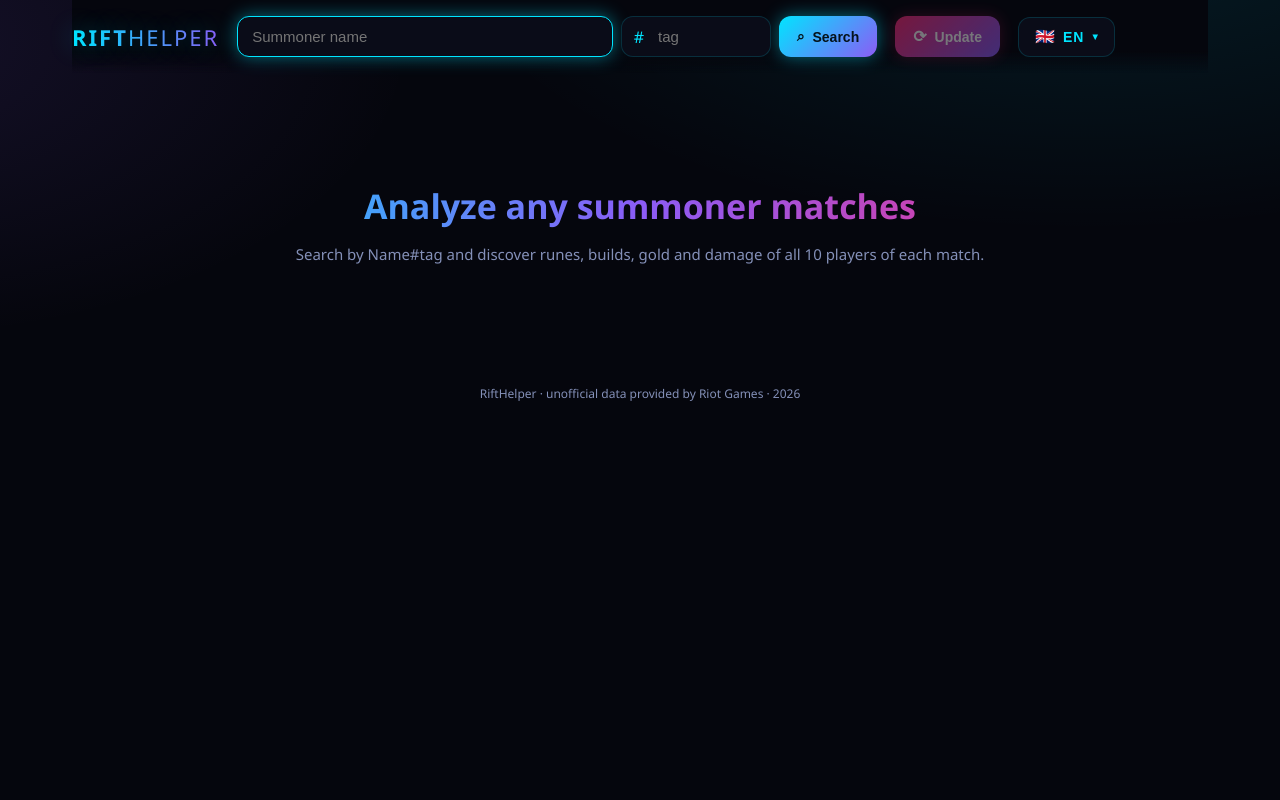
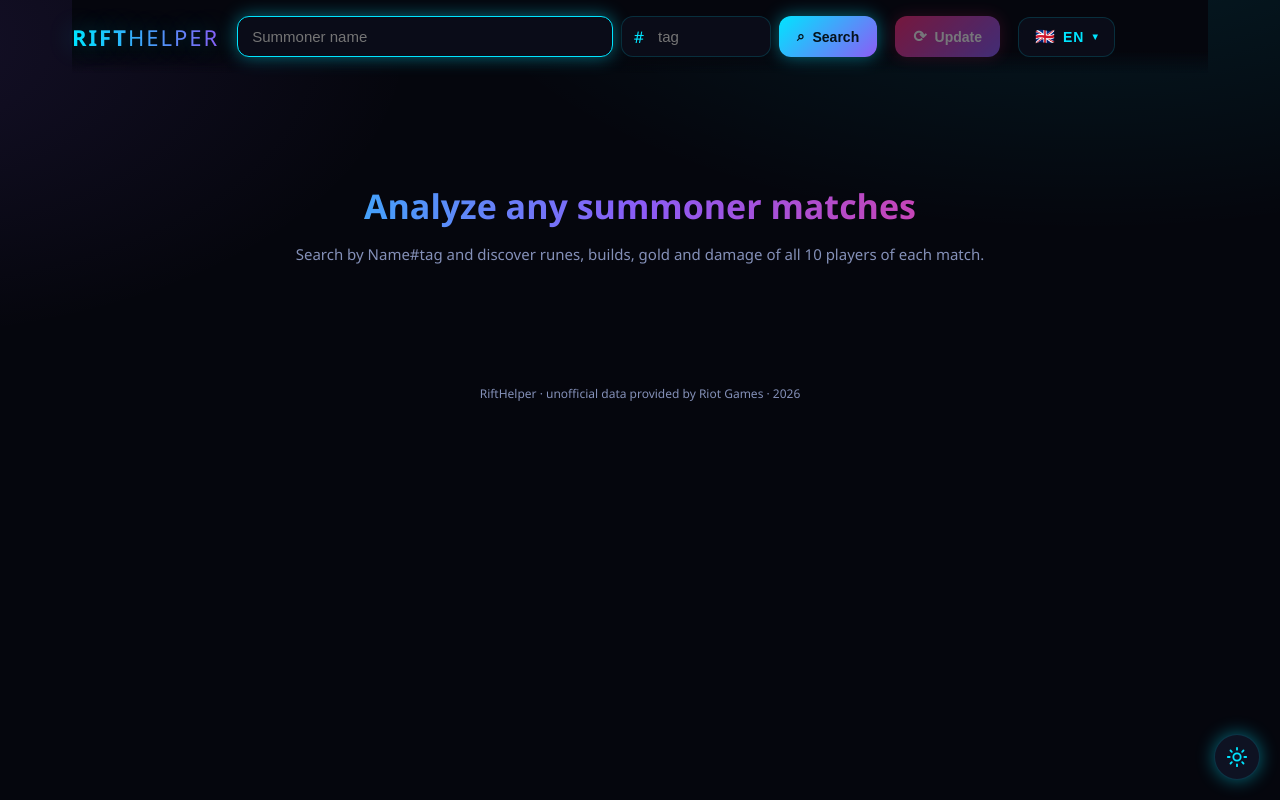
Before and after one commit to Elensito/RiftHelper, a React (Vite) app in the folder web/: page / in a window 1280 px wide. Built offline with nearby package versions, Linux system fonts and the light colour scheme.

Commit message:
Web: anadir modo claro/oscuro con boton flotante (dark por defecto, light nuevo) y mover riot.txt a public/ para que sobreviva a los builds

```diff
--- a/web/src/App.jsx
+++ b/web/src/App.jsx
@@ -3,6 +3,7 @@ import SearchBar from './components/SearchBar.jsx'
 import ProfileHeader from './components/ProfileHeader.jsx'
 import MatchCard from './components/MatchCard.jsx'
 import LangSwitcher from './components/LangSwitcher.jsx'
+import ThemeToggle from './components/ThemeToggle.jsx'
 import { fetchSummoner } from './api.js'
 import { t } from './i18n.js'
 
@@ -12,6 +13,12 @@ export default function App() {
   const [refreshing, setRefreshing] = useState(false)
   const [error, setError] = useState('')
   const [lang, setLang] = useState('en')
+  const [theme, setTheme] = useState(() => localStorage.getItem('rh-theme') || 'dark')
+
+  useEffect(() => {
+    document.documentElement.dataset.theme = theme
+    localStorage.setItem('rh-theme', theme)
+  }, [theme])
 
   const load = async (name, tag, silent = false) => {
     setError('')
@@ -60,6 +67,8 @@ export default function App() {
         <LangSwitcher lang={lang} onChange={setLang} />
       </header>
 
+      <ThemeToggle theme={theme} onChange={setTheme} />
+
       {error && (
         <div className="error-banner">
           <span className="err-dot">⚠</span> {error}
--- /dev/null
+++ b/web/src/components/ThemeToggle.jsx
@@ -0,0 +1,23 @@
+export default function ThemeToggle({ theme, onChange }) {
+  const dark = theme !== 'light'
+
+  return (
+    <button
+      className="theme-toggle"
+      onClick={() => onChange(dark ? 'light' : 'dark')}
+      aria-label={dark ? 'Light mode' : 'Dark mode'}
+      title={dark ? 'Light mode' : 'Dark mode'}
+    >
+      {dark ? (
+        <svg viewBox="0 0 24 24" fill="none" stroke="currentColor" strokeWidth="2" strokeLinecap="round">
+          <circle cx="12" cy="12" r="4" />
+          <path d="M12 2v2M12 20v2M4.93 4.93l1.41 1.41M17.66 17.66l1.41 1.41M2 12h2M20 12h2M4.93 19.07l1.41-1.41M17.66 6.34l1.41-1.41" />
+        </svg>
+      ) : (
+        <svg viewBox="0 0 24 24" fill="none" stroke="currentColor" strokeWidth="2" strokeLinecap="round" strokeLinejoin="round">
+          <path d="M21 12.79A9 9 0 1 1 11.21 3 7 7 0 0 0 21 12.79z" />
+        </svg>
+      )}
+    </button>
+  )
+}
--- a/web/src/styles.css
+++ b/web/src/styles.css
@@ -14,6 +14,35 @@
   --glow-cyan: 0 0 18px rgba(0, 229, 255, 0.45);
   --glow-green: 0 0 18px rgba(0, 255, 157, 0.4);
   --glow-red: 0 0 18px rgba(255, 61, 94, 0.4);
+  --panel: rgba(10, 12, 24, 0.6);
+  --panel-soft: rgba(10, 12, 24, 0.45);
+}
+
+:root[data-theme='light'] {
+  --bg: #eef2f9;
+  --bg-2: #ffffff;
+  --card: rgba(255, 255, 255, 0.85);
+  --card-solid: #ffffff;
+  --border: rgba(0, 140, 175, 0.3);
+  --cyan: #0a8fb0;
+  --pink: #e03378;
+  --green: #00a86b;
+  --red: #e0445f;
+  --violet: #7c5cff;
+  --text: #1a2033;
+  --muted: #5d6b8a;
+  --glow-cyan: 0 0 18px rgba(10, 143, 176, 0.35);
+  --glow-green: 0 0 18px rgba(0, 168, 107, 0.3);
+  --glow-red: 0 0 18px rgba(224, 68, 95, 0.3);
+  --panel: rgba(255, 255, 255, 0.75);
+  --panel-soft: rgba(255, 255, 255, 0.6);
+}
+
+:root[data-theme='light'] body {
+  background:
+    radial-gradient(1100px 520px at 85% -10%, rgba(10, 143, 176, 0.12), transparent 60%),
+    radial-gradient(900px 500px at -10% 5%, rgba(124, 92, 255, 0.1), transparent 60%),
+    var(--bg);
 }
 
 * {
@@ -711,7 +740,7 @@ body {
 .team-col {
   border-radius: 14px;
   border: 1px solid var(--border);
-  background: rgba(10, 12, 24, 0.6);
+  background: var(--panel);
   overflow: hidden;
 }
 
@@ -849,7 +878,7 @@ body {
 .team-icons {
   border-radius: 14px;
   border: 1px solid var(--border);
-  background: rgba(10, 12, 24, 0.6);
+  background: var(--panel);
   padding: 8px;
   display: flex;
   flex-direction: column;
@@ -911,7 +940,7 @@ body {
   height: 320px;
   border-radius: 14px;
   border: 1px solid var(--border);
-  background: rgba(10, 12, 24, 0.45);
+  background: var(--panel-soft);
   padding: 12px 6px 4px;
 }
 
@@ -1183,7 +1212,7 @@ button.p-name:hover {
 .build-team-tiles {
   border-radius: 14px;
   border: 1px solid var(--border);
-  background: rgba(10, 12, 24, 0.6);
+  background: var(--panel);
   padding: 8px;
   display: flex;
   flex-direction: column;
@@ -1193,7 +1222,7 @@ button.p-name:hover {
 .build-panel {
   border-radius: 14px;
   border: 1px solid var(--border);
-  background: rgba(10, 12, 24, 0.45);
+  background: var(--panel-soft);
   padding: 16px;
   display: flex;
   flex-direction: column;
@@ -1377,3 +1406,31 @@ button.p-name:hover {
     grid-template-columns: 1fr;
   }
 }
+
+.theme-toggle {
+  position: fixed;
+  right: 20px;
+  bottom: 20px;
+  z-index: 50;
+  width: 46px;
+  height: 46px;
+  border-radius: 50%;
+  border: 1px solid var(--border);
+  background: var(--card-solid);
+  color: var(--cyan);
+  cursor: pointer;
+  display: flex;
+  align-items: center;
+  justify-content: center;
+  box-shadow: var(--glow-cyan);
+  transition: transform 0.2s, box-shadow 0.2s;
+}
+
+.theme-toggle:hover {
+  transform: translateY(-2px);
+}
+
+.theme-toggle svg {
+  width: 22px;
+  height: 22px;
+}
```
Also changed, not shown: web/public/riot.txt (added), 8 other files (tests, documents, lock files or other folders).
